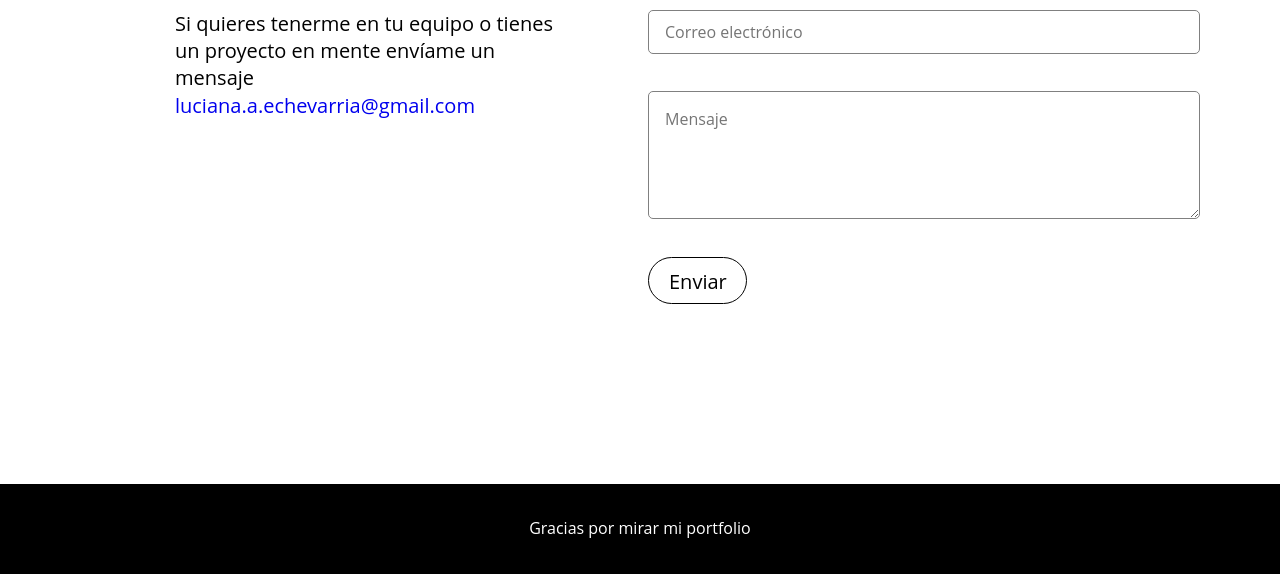
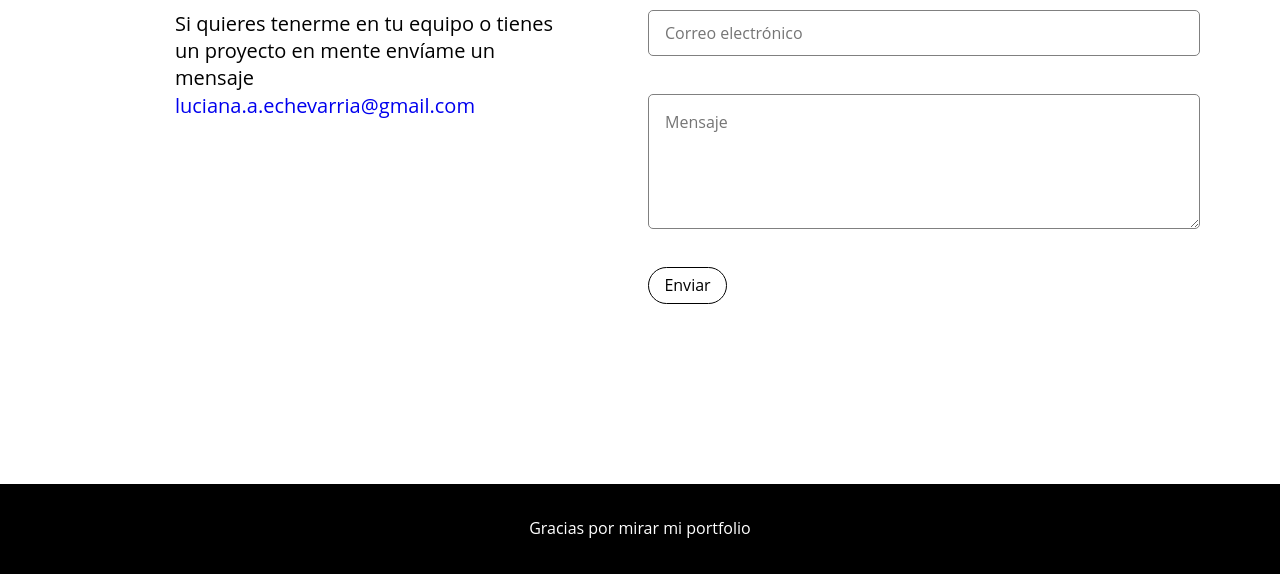
Before and after one commit to luechevarria/challenge, a plain HTML site: page contacto.html in a window 1280 px wide. Shown: the part 226-800 px from the top of the page. Drawn offline with Linux system fonts and the light colour scheme.

Commit message:
DESKTOP Botón muy grande no respeta tamaño

```diff
--- a/contacto.html
+++ b/contacto.html
@@ -36,7 +36,7 @@
                 </div>
                 <input type="text" id="email" placeholder="Correo electrónico">
                 <textarea name="mensaje" id="mensaje" cols="30" rows="5" maxlength="300" placeholder="Mensaje"></textarea>
-                <input type="submit" value="Enviar">
+                <input type="submit" value="Enviar" class="boton_enviar_contacto">
             </form>
         </section>
     </section>
--- a/css/estilos.css
+++ b/css/estilos.css
@@ -45,7 +45,7 @@
     display: flex;
 }
 
-.formulario_contacto textarea,.formulario_contacto input{
+.formulario_contacto textarea,.formulario_contacto input[type="text"]{
     font-size: 0.8rem;
     font-weight: 500;
     border: 0.05rem #808080 solid;
@@ -60,13 +60,19 @@
     resize: vertical;
 }
 
-.formulario_contacto input{
+.formulario_contacto input[type="text"]{
     height: 2.4rem;
 }
 
 input[type="submit"]{
     border: 0.05rem solid #000000;
     border-radius: 6.25rem;
+    background-color: #fff;
+    font-size: 0.8rem;
+    font-weight: 400;
+    display: flex;
+    justify-content: center;
+    align-items: center;
 }
 
 input[type="submit"]:hover{
@@ -227,7 +233,7 @@
         line-height: 1.362rem;
     }
 
-    /*Contacto*/
+    /*MOBILE Contacto*/
     .contenedor_contacto{
         display: flex;
         margin: 3.8rem 0.8rem 1rem 0.8rem;
@@ -613,14 +619,10 @@
         width: 48%;
     }
 
-    input[type="submit"]{
+    .boton_enviar_contacto{
         font-family: var(--open-sans);
-        font-weight:400;
-        font-size: 1rem;
-        line-height:1.362rem;
-        width: 4.938rem;
-        height: 2.375rem;
-        padding: 0.5rem 1rem;
+        width: 3.95rem;
+        height: 1.9rem;
     }
 
 /*Index-DESKTOP*/
```
